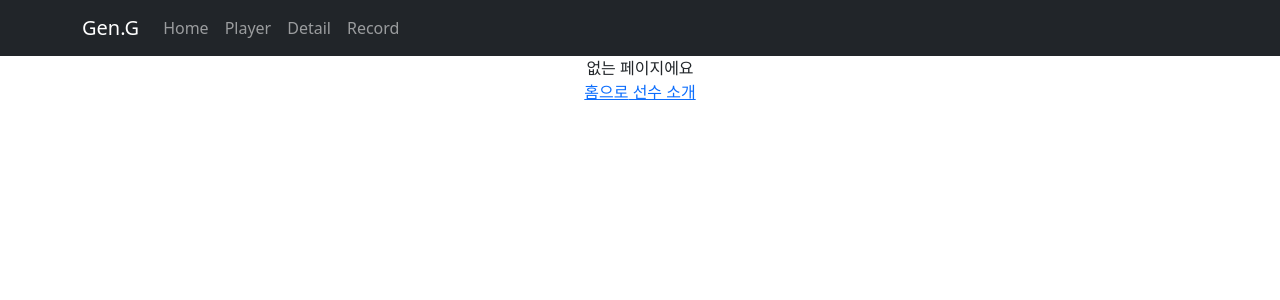
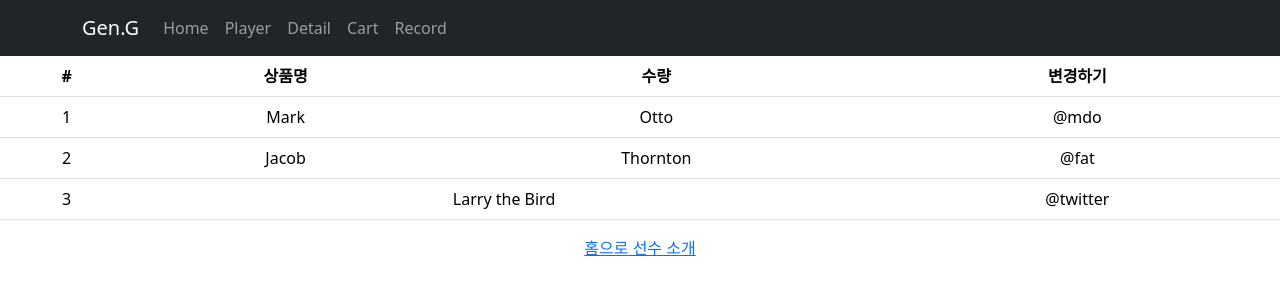
Before and after one commit to YoungwookKang/shop.github.io, a React (Create React App) app: page /cart in a window 1280 px wide. Shown: the top 300 px of the page. Built offline with nearby package versions, Linux system fonts and the light colour scheme.

Commit message:
20240821 animation

```diff
--- a/src/App.css
+++ b/src/App.css
@@ -4,6 +4,7 @@
   background-size: cover;
   background-position: center;
 }
+
 
 .player-bg {
   width: 100%;
--- a/src/AppRoutes.js
+++ b/src/AppRoutes.js
@@ -2,6 +2,7 @@ import React, {useState} from "react";
 import {Link, Route, Routes} from "react-router-dom";
 import {HomeComponent} from "./HomeComponent.js";
 import {Player} from "./Player.js";
+import {Cart} from "./Cart.js"
 import Navigation from "./Navigation";
 import Detail from "./Detail";
 import data from "./data";
@@ -9,6 +10,7 @@ import 'bootstrap/dist/css/bootstrap.min.css';
 
 export const AppRoutesComponent = () => {
   let [shoes, setShoes] = useState(data);
+
   return (
     <div>
       <Navigation></Navigation>
@@ -22,6 +24,7 @@ export const AppRoutesComponent = () => {
         <Route path="detail" element={<Detail shoes={shoes}/>}></Route>
         {/*</Route>*/}
         <Route path="/detail/:index" element={<Detail shoes={shoes}/>}/>
+        <Route path="/cart" element={<Cart/>}/>
         <Route path="*" element={<div>없는 페이지에요</div>}/>
 
 
--- /dev/null
+++ b/src/Cart.js
@@ -0,0 +1,38 @@
+import Table from 'react-bootstrap/Table';
+
+export const Cart = () => {
+
+  return (
+    <div>
+      <Table>
+        <thead>
+        <tr>
+          <th>#</th>
+          <th>상품명</th>
+          <th>수량</th>
+          <th>변경하기</th>
+        </tr>
+        </thead>
+        <tbody>
+        <tr>
+          <td>1</td>
+          <td>Mark</td>
+          <td>Otto</td>
+          <td>@mdo</td>
+        </tr>
+        <tr>
+          <td>2</td>
+          <td>Jacob</td>
+          <td>Thornton</td>
+          <td>@fat</td>
+        </tr>
+        <tr>
+          <td>3</td>
+          <td colSpan={2}>Larry the Bird</td>
+          <td>@twitter</td>
+        </tr>
+        </tbody>
+      </Table>
+    </div>
+  );
+}
--- a/src/Detail.js
+++ b/src/Detail.js
@@ -1,16 +1,18 @@
 import { useParams, useNavigate } from "react-router-dom";
 import styled from "styled-components";
 import { useEffect, useState } from "react";
+import { Nav } from "react-bootstrap";
+
+import styles from "./Detail.module.css";
 
 let YellowBtn = styled.button`
     background : ${ props => props.bg};
-    color : ${ props => props.bg === 'blue' ? 'white' : 'black'};
+    color : ${ props => props.color};
     padding : 10px;
 `
 
 let NewButton = styled(YellowBtn)`
-    height : 50px;
-    color: #61dafb;
+    color: 'white';
 `
 
 
@@ -24,6 +26,8 @@ function Detail({ shoes }) {
   const product = shoes.find((item) => item.id === index);
   let navigate = useNavigate();
   let [inputValue, setInputValue] = useState("");
+  let buttonColor = ["#ff994b", "#1f88ff", "#30a839"]
+  let [buttonValue, setButtonValue] = useState(0);
 
   // mount, update 될 때, 나머지 다 하고 마지막에 함
   // useEffect 안쓰면 자바스크립트는 위에서부터 아래로 코드를 실행시켜서
@@ -78,9 +82,24 @@ function Detail({ shoes }) {
             <button className="btn btn-danger">주문하기</button>
           </div>
         </div>
-        <YellowBtn onClick={()=>{
-          setCnt(cnt + 1);
-        }}>{`버튼${cnt}`}</YellowBtn>
+        <Nav variant="tabs"  defaultActiveKey="link0">
+          <Nav.Item>
+            <Nav.Link eventKey="link0" onClick={()=> {setButtonValue(0)}}>버튼0</Nav.Link>
+          </Nav.Item>
+          <Nav.Item>
+            <Nav.Link eventKey="link1" onClick={()=> {setButtonValue(1)}}>버튼1</Nav.Link>
+          </Nav.Item>
+          <Nav.Item>
+            <Nav.Link eventKey="link2" onClick={()=> {setButtonValue(2)}}>버튼2</Nav.Link>
+          </Nav.Item>
+        </Nav>
+        <TabContent buttonValue={buttonValue}></TabContent>
+
+
+        {/*<YellowBtn onClick={()=>{*/}
+        {/*  setCnt(cnt + 1);*/}
+        {/*}}>{`버튼${cnt}`}</YellowBtn>*/}
+
       </div>
     );
   }
@@ -110,4 +129,23 @@ function Detail({ shoes }) {
   );
 }
 
+function TabContent({buttonValue}) {
+  let [fade, setFade] = useState('');
+  useEffect(()=> {
+    let a = setTimeout(()=> {setFade('end');}, 100)
+
+    return () => {
+      clearTimeout(a);
+      setFade('')
+    }
+  },[buttonValue]);
+  let content = [<div>0</div>, <div>1</div>, <div>2</div>];
+  return (
+    <div className={`${styles.start} ${styles[fade]}`}>
+      {content[buttonValue]}
+    </div>
+  );
+}
+
+
 export default Detail;
--- /dev/null
+++ b/src/Detail.module.css
@@ -0,0 +1,8 @@
+.start {
+    opacity: 0;
+}
+
+.end {
+    opacity: 1;
+    transition: opacity 0.5s;
+}
--- a/src/Navigation.js
+++ b/src/Navigation.js
@@ -2,7 +2,7 @@ import {Container, Nav, Navbar} from "react-bootstrap";
 import React from "react";
 import {useNavigate} from "react-router-dom";
 
-export const Navigation = () => {
+function Navigation() {
   let navigate = useNavigate();
   return (
     <Navbar bg="dark" data-bs-theme="dark">
@@ -16,6 +16,7 @@ export const Navigation = () => {
             navigate('/player')
           }}>Player</Nav.Link>
           <Nav.Link onClick={()=>navigate('/detail')}>Detail</Nav.Link>
+          <Nav.Link onClick={()=>navigate('/cart')}>Cart</Nav.Link>
           <Nav.Link href="record">Record</Nav.Link>
 
         </Nav>
```
